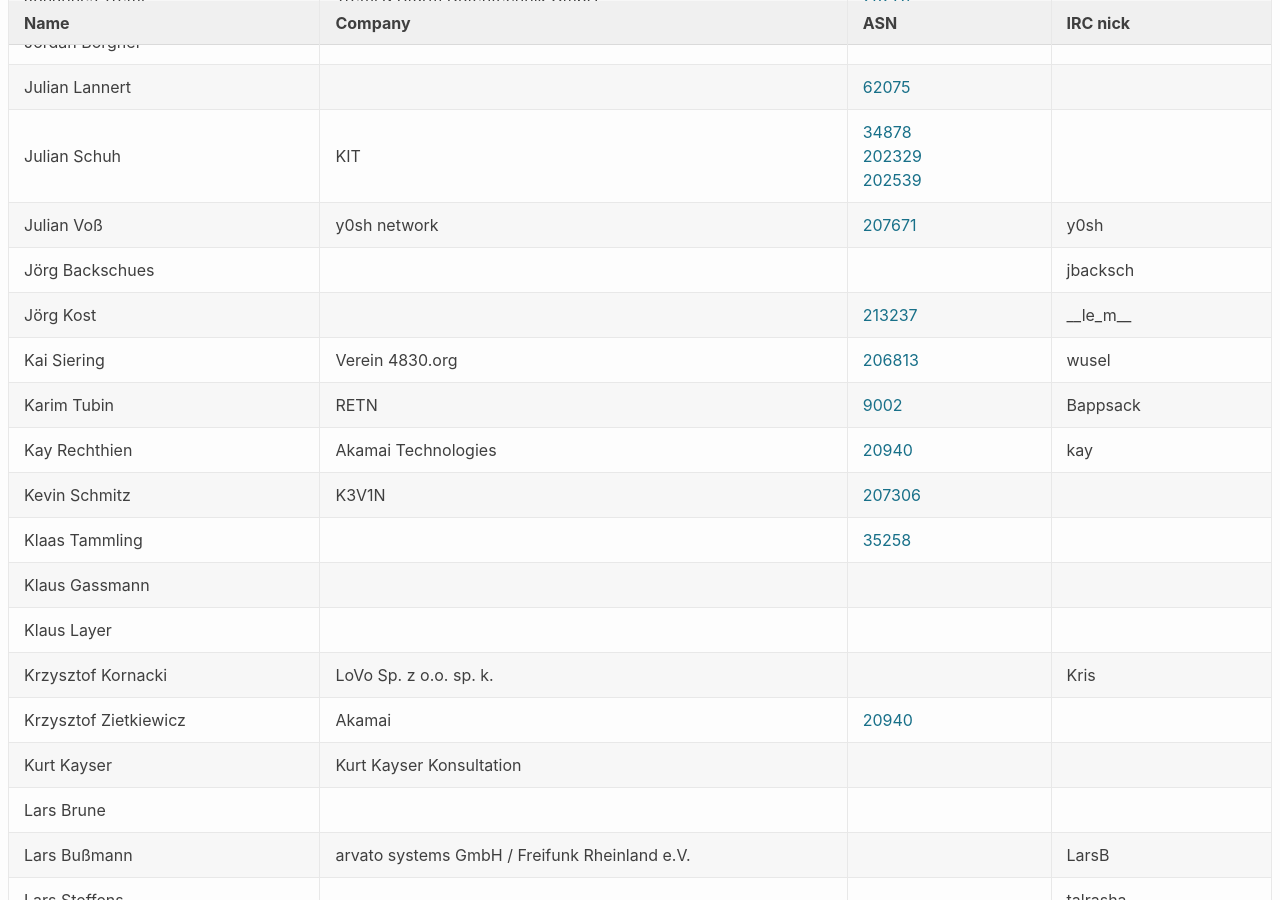
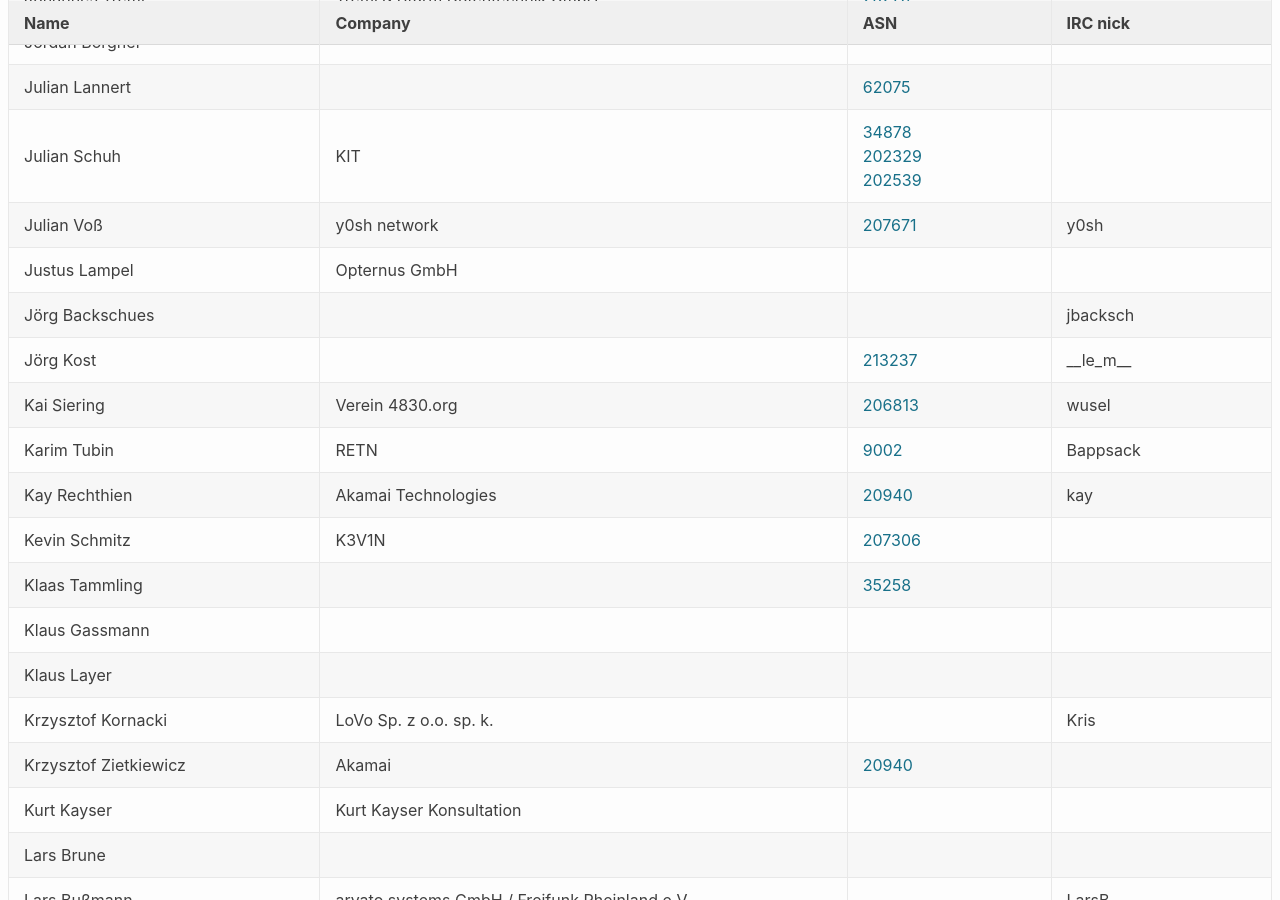
Before and after one commit to denog/pretix-attendeelist, a Jekyll site: the page built from index.markdown, in a window 1280 px wide and 900 px high, scrolled down 7372 px. Built offline with Jekyll 4.4.1, drawn with Linux system fonts in a browser that asks for light colours.

Commit message:
Latest data: Mon Oct 26 09:27:28 UTC 2020

```diff
--- a/_data/attendees.json
+++ b/_data/attendees.json
@@ -960,6 +960,12 @@
     "asn": "AS207671"
   },
   {
+    "name": "Justus Lampel",
+    "company": "Opternus GmbH",
+    "irc": null,
+    "asn": null
+  },
+  {
     "name": "Kai Siering",
     "company": "Verein 4830.org",
     "irc": "wusel",
```
